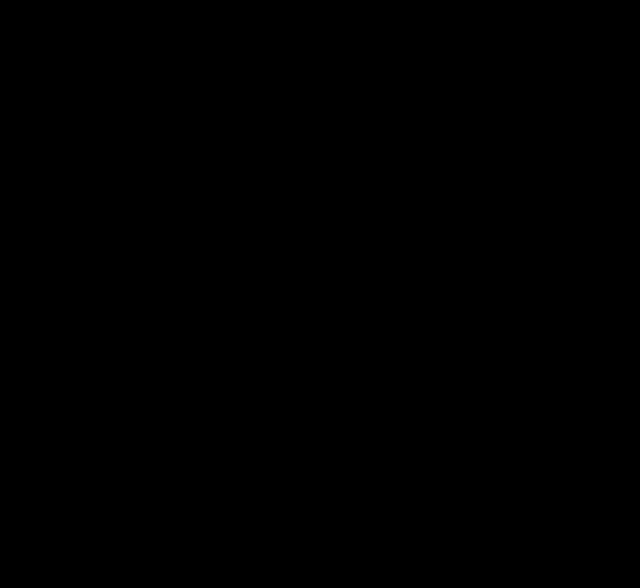
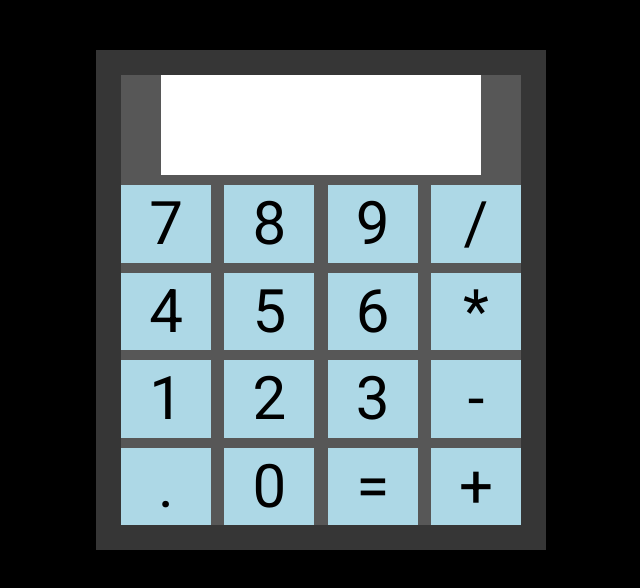
Before and after one commit to ilyennaa/calculator, a plain HTML site: page index.html in a window 1280 px wide. Shown: the whole page, without its empty margins (319-959 px from the left). Drawn offline with Linux system fonts and the light colour scheme.

Commit message:
Created the basic calculator UI

```diff
--- a/index.html
+++ b/index.html
@@ -9,6 +9,39 @@
     <title>Calculator</title>
 </head>
 <body>
-
+    <div class="calculator-case">
+        <div class="calculator">
+            <div class="number-display">
+                <div id="secondary-number-display"></div>
+                <div id="main-number-display"></div>
+            </div>
+            <div class="buttons-display">
+                <div class="button-row">
+                    <div class="button">7</div>
+                    <div class="button">8</div>
+                    <div class="button">9</div>
+                    <div class="button">/</div>
+                </div>
+                <div class="button-row">
+                    <div class="button">4</div>
+                    <div class="button">5</div>
+                    <div class="button">6</div>
+                    <div class="button">*</div>
+                </div>
+                <div class="button-row">
+                    <div class="button">1</div>
+                    <div class="button">2</div>
+                    <div class="button">3</div>
+                    <div class="button">-</div>
+                </div>
+                <div class="button-row">
+                    <div class="button">.</div>
+                    <div class="button">0</div>
+                    <div class="button">=</div>
+                    <div class="button">+</div>
+                </div>
+            </div>
+        </div>
+    </div>
 </body>
 </html>
--- a/style.css
+++ b/style.css
@@ -1,5 +1,84 @@
+@import url('https://fonts.googleapis.com/css2?family=Roboto:ital@0;1&display=swap');
+
 * {
     margin: 0;
+}
+
+:root {
+    --calculator-case: rgb(54, 54, 54);
+    --calculator: rgb(87, 87, 87);
+}
+
+.calculator-case {
+    width: 450px;
+    height: 500px;
+    background-color: var(--calculator-case);
+    display: flex;
+    justify-content: center;
+    align-items: center;
+}
+
+.calculator {
+    width: 400px;
+    height: 450px;
+    background-color: var(--calculator);
+    display: flex;
+    flex-direction: column;
+}
+
+.number-display {
+    background-color: red;
+    width: 80%;
+    height: 100px;
+    display: flex;
+    flex-direction: column;
+    align-self: center;
+    justify-content: center;
+}
+
+#main-number-display,
+#secondary-number-display {
+    background-color: #fff;
+}
+
+#main-number-display {
+    height: 65px;
+}
+
+#secondary-number-display {
+    height: 35px;
+}
+
+input {
+    border-top-style: hidden;
+    border-right-style: hidden;
+    border-left-style: hidden;
+    border-bottom-style: groove;
+    background-color: #eee;
+  }
+
+.buttons-display {
+    width: 100%;
+    height: 350px;
+    margin-top: 10px;
+}
+
+.button-row {
+    height: 87.5px;
+    width: 100%;
+    display: flex;
+    justify-content: space-between;
+}
+
+.button {
+    height: 77.5px;
+    width: 90px;
+    background-color: lightblue;
+    display: flex;
+    justify-content: center;
+    align-items: center;
+    font-size: 60px;
+    font-family: 'Roboto', sans-serif;
 }
 
 
```
